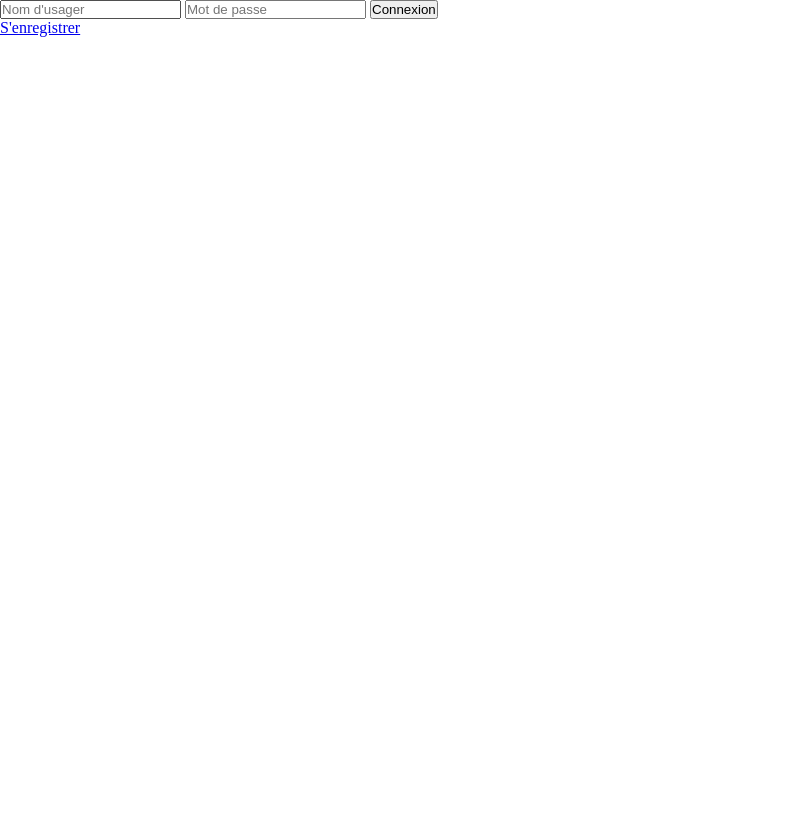
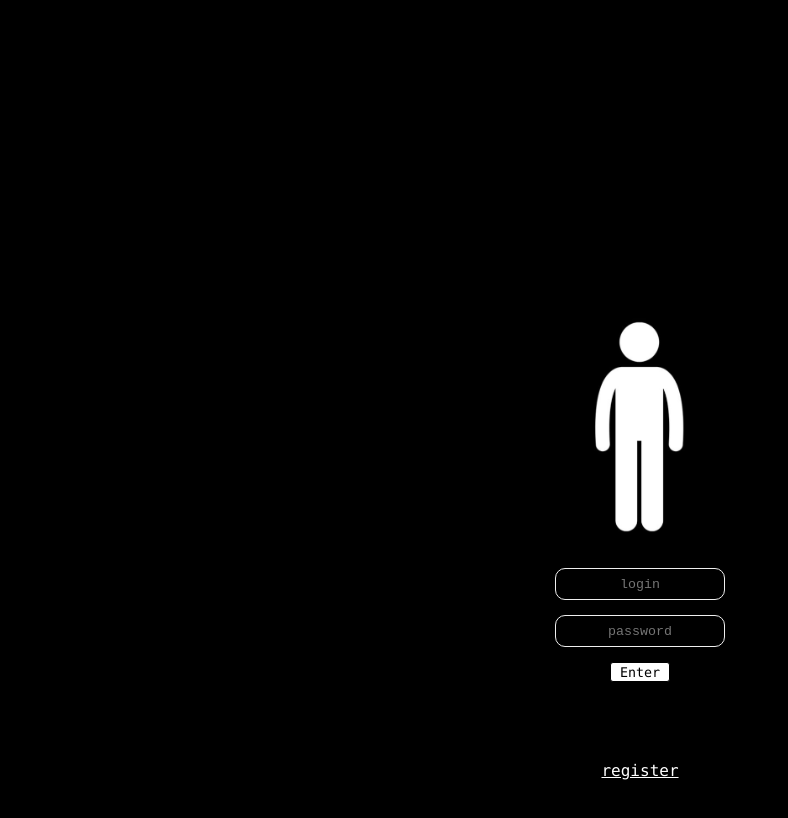
Before and after one commit to verteloi/Project-Chat, a website built with webpack: page client/index.html in a window 1280 px wide. Shown: the whole page, without its empty margins (0-788 px from the left). Built offline with nearby package versions, Linux system fonts and the light colour scheme; files whose address does not match are found by name.

Commit message:
login page

```diff
--- a/client/css/global.css
+++ b/client/css/global.css
@@ -2,3 +2,14 @@
     margin:0;
     padding:0;
 }
+
+@font-face {
+  font-family: 'Cascadia Code';
+  src: url('/assets/fonts/CascadiaCode.ttf') format('truetype');
+  font-weight: normal;
+  font-style: normal;
+}
+
+body {
+  font-family: 'Cascadia Code', Consolas, 'Lucida Console', monospace;
+}
--- /dev/null
+++ b/client/css/index.css
@@ -0,0 +1,69 @@
+body {
+    background-color: black;
+    font-family: 'Cascadia Code', Consolas, 'Lucida Console', monospace;
+}
+
+.main-box {
+    background-color: black;
+    display: flex;
+    flex-direction: column;
+    justify-content: center;
+    align-items: center;
+    height: 1000px;
+    gap: 20px;
+}
+
+.top-image {
+    width: 100px;
+    height: auto;
+
+}
+
+.sign-in-input-group {
+    display: flex;
+    flex-direction: column;
+    justify-content: center;
+    align-items: center;
+    gap: 15px;
+}
+
+input {
+    background-color: black;
+    height: 30px;
+    border-radius: 10px;
+    color: white;
+    border-style: solid;
+    border-color: #eee;
+    border-width: 1.5px;
+    font-family: 'Cascadia Code', monospace;
+    text-align: center;
+}
+
+button {
+    background-color: white;
+    border-radius: 3px;
+    height: 20px;
+    color: black;
+    border-style: solid;
+    border-width: 1.5px;
+    width: 60px;
+    font-family: 'Cascadia Code', Consolas, 'Lucida Console', monospace;
+}
+
+button:hover {
+    background-color: black;
+    color: white;
+    border-style: solid;
+    border-width: 1.5px;
+    border-color: white;
+}
+
+.register {
+    position: absolute;
+    display: flex;
+    align-items: center;
+    bottom: 20px;
+    text-decoration: none;
+    color: white;
+    text-decoration: underline;
+}
--- /dev/null
+++ b/client/css/register.css
@@ -0,0 +1,45 @@
+body {
+    background-color: black;
+    font-family: 'Cascadia Code', Consolas, 'Lucida Console', monospace;
+}
+
+.main-box {
+    background-color: black;
+    display: flex;
+    flex-direction: column;
+    justify-content: center;
+    align-items: center;
+    height: 1000px;
+    gap: 20px;
+}
+
+input {
+    background-color: black;
+    height: 30px;
+    border-radius: 10px;
+    color: white;
+    border-style: solid;
+    border-color: #eee;
+    border-width: 1.5px;
+    font-family: 'Cascadia Code', monospace;
+    text-align: center;
+}
+
+button {
+    background-color: white;
+    border-radius: 3px;
+    height: 20px;
+    color: black;
+    border-style: solid;
+    border-width: 1.5px;
+    width: 100px;
+    font-family: 'Cascadia Code', Consolas, 'Lucida Console', monospace;
+}
+
+button:hover {
+    background-color: black;
+    color: white;
+    border-style: solid;
+    border-width: 1.5px;
+    border-color: white;
+}
--- a/client/index.html
+++ b/client/index.html
@@ -6,19 +6,21 @@
         <title>Accueil</title>
         <script src="dist/index.js"></script>
         <link rel="stylesheet" href="css/global.css">
+        <link rel="stylesheet" href="css/index.css">
         <link rel="icon" href="img/favicon.png" type="image/png" />
     </head>
     <body>
-
+        <div class="main-box">
+            <img class="top-image" src="img/person.png"></img>
         <form action="" method="post" autocomplete="off">
             <div class="sign-in-input-group">
                 <div id="api-message"></div>
-                <input type="text" name="username" placeholder="Nom d'usager" required>
-                <input type="password" name="password" placeholder="Mot de passe" required>
-                <button>Connexion</button>
+                <input type="text" name="username" placeholder="login" required>
+                <input type="password" name="password" placeholder="password" required>
+                <button class="boutton-enter">Enter</button>
             </div>
         </form>
-        <a href="register.html">S'enregistrer</a>
-
+        <a  class="register" href="register.html">register</a>
+        </div>
     </body>
 </html>
```
Also changed, not shown: client/register.html (+4 -3 lines), client/img/person.png (added).
